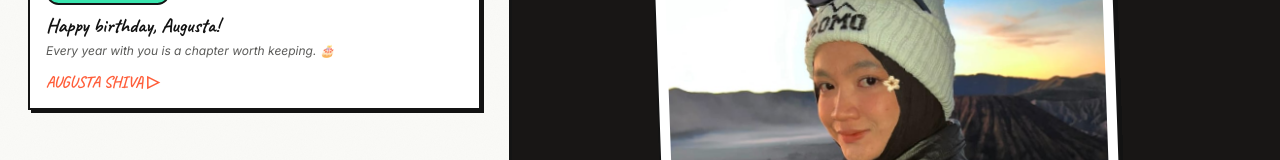
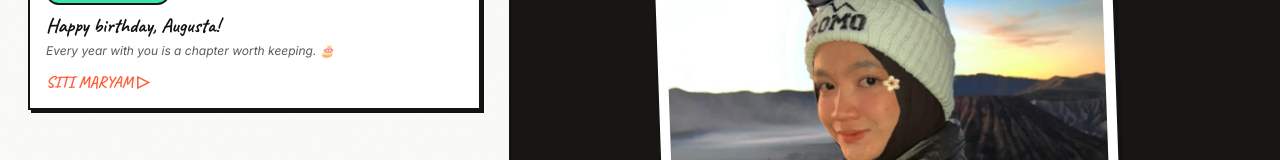
Before and after one commit to OrganicoconutSugar/scrapbooksayang, a Next.js app in the folder Folder Kuliah/ScrapBook Ciam/scrapbook-ciam/: page / in a window 1280 px wide. Both pictures are taken after a click on the button "★ CLICK ★". Shown: the part 507-667 px from the top of the page. Built offline with nearby package versions, Linux system fonts and the light colour scheme.

Commit message:
Replace AUGUSTA SHIVA with SITI MARYAM

```diff
--- a/Folder Kuliah/ScrapBook Ciam/scrapbook-ciam/components/StarburstButton.tsx
+++ b/Folder Kuliah/ScrapBook Ciam/scrapbook-ciam/components/StarburstButton.tsx
@@ -216,7 +216,7 @@ export default function StarburstButton() {
               display: "block",
             }}
           >
-            AUGUSTA SHIVA ▷
+            SITI MARYAM ▷
           </span>
         </div>
       )}
```
